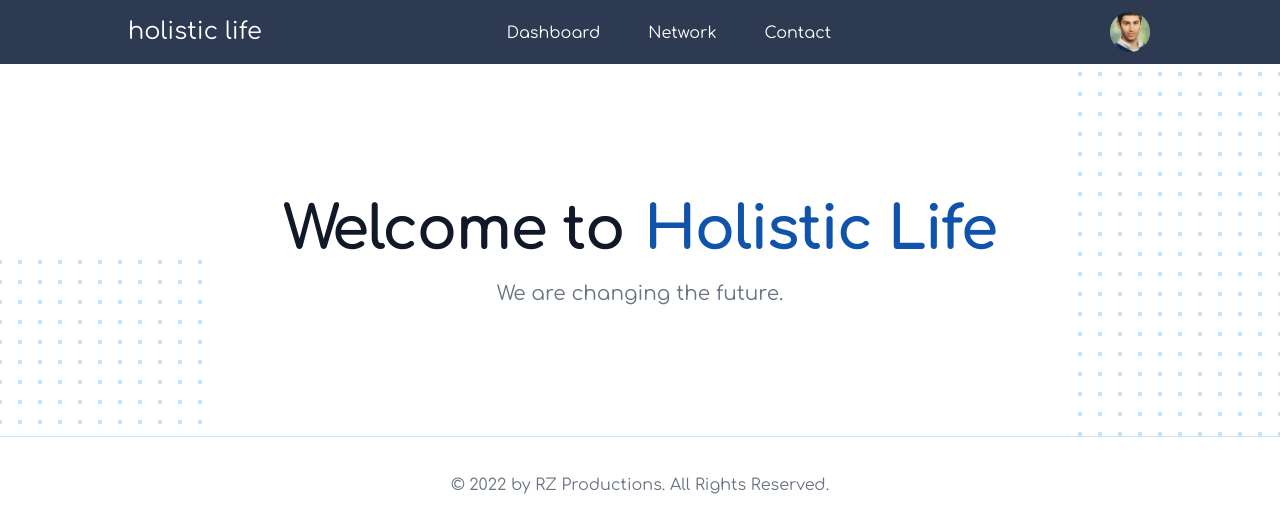
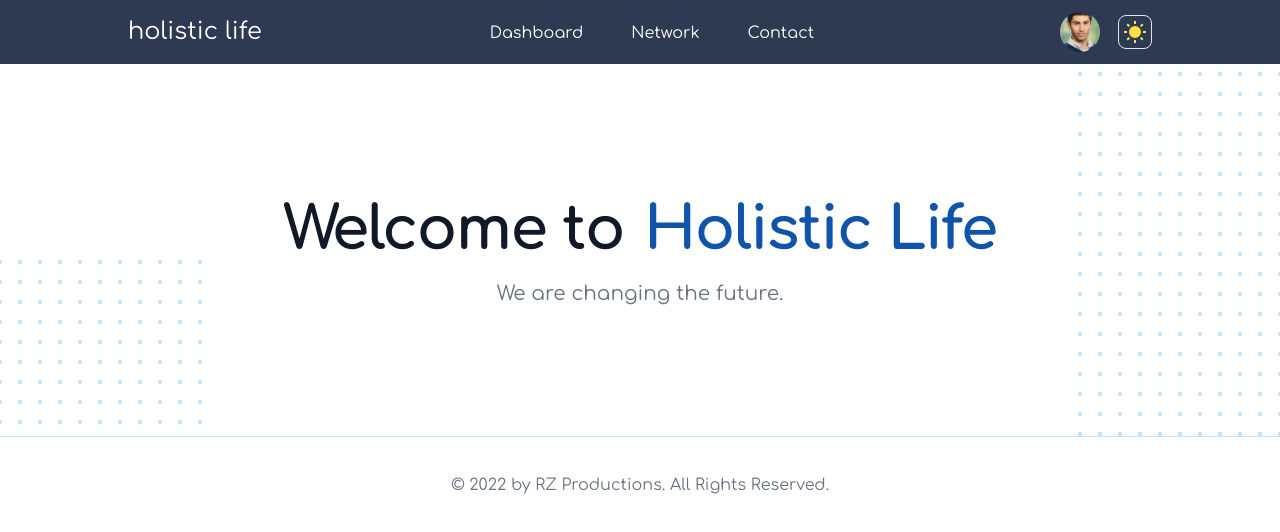
Before and after one commit to Kyrillus/Holistic-Life, a Next.js app: page / in a window 1280 px wide. Shown: the top 532 px of the page. Built offline with nearby package versions, Linux system fonts and the light colour scheme.

Commit message:
light dark switch

```diff
--- /dev/null
+++ b/components/navbar/lightDarkModeSwitch.tsx
@@ -0,0 +1,22 @@
+import React, { useState } from 'react';
+import {RiMoonClearFill, RiSunFill} from 'react-icons/ri'
+
+function LightDarkModeSwitch() {
+    const [theme, setTheme] = useState('light');
+
+    const toggleTheme = () => {
+        setTheme(theme === 'light' ? 'dark' : 'light');
+    };
+
+    return (
+        <button className="border rounded-lg p-1 hover:opacity-80 h-fit w-fit" onClick={toggleTheme}>
+            {theme === 'light' ? (
+                <RiSunFill className="w-6 h-6 text-yellow-300"/>
+            ) : (
+                <RiMoonClearFill className="w-6 h-6 text-gray-100"/>
+            )}
+        </button>
+    );
+}
+
+export default LightDarkModeSwitch;
--- a/components/navbar/navbar.tsx
+++ b/components/navbar/navbar.tsx
@@ -1,6 +1,7 @@
 import React, {useState} from 'react';
 import {Fade as Hamburger} from 'hamburger-react'
 import {useRouter} from "next/router";
+import LightDarkModeSwitch from "./lightDarkModeSwitch";
 
 function Navbar() {
     const navItems = [
@@ -35,15 +36,15 @@ function Navbar() {
                                                      className="cursor-pointer inline-flex items-center border-b-2 border-transparent px-1 pt-1 text-base font-normal leading-5 text-white transition duration-150 ease-in-out hover:border-gray-300"
                                                      onClick={async () => {await router.push(item.path)}}>{item.name}</a>)}
                         </div>
+
                         {/* Burger Menu (hidden on lg and upwards) */}
                         <div onClick={toggleBurgerMenu} className="flex items-center lg:hidden">
                             <div className="text-white">
                                 <Hamburger/>
                             </div>
                         </div>
-                        <div className="hidden lg:ml-4 lg:flex lg:items-center">
-                            {/* Notification Bell */}
-                            <div className="relative ml-4 flex-shrink-0">
+                        <div className="hidden lg:ml-4 lg:flex gap-4 lg:items-center">
+                            <div className="relative flex-shrink-0">
                                 <div>
                                     <button
                                         onBlur={() => setProfileClicked(false)}
@@ -71,6 +72,7 @@ function Navbar() {
                                     </div>
                                 </div>
                             </div>
+                            <LightDarkModeSwitch/>
                         </div>
                     </div>
                 </div>
```
